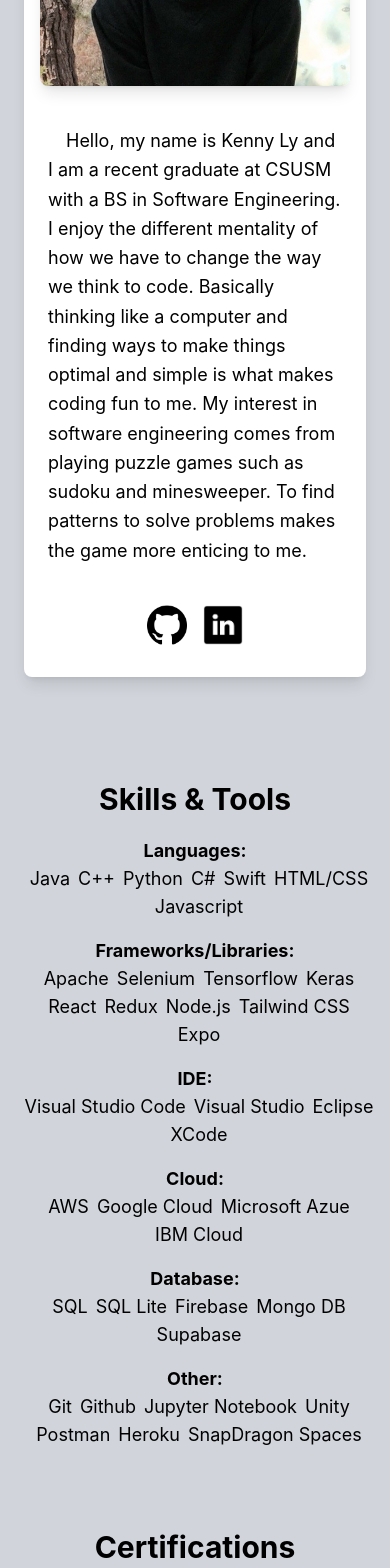
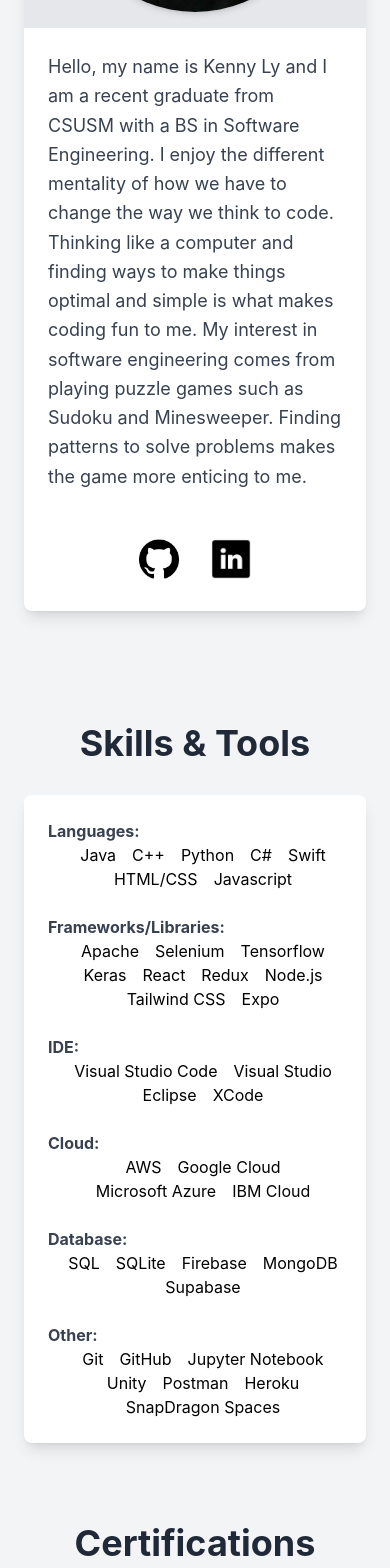
Before and after one commit to Kool-aid1/Portfolio, a React (Create React App) app: page / in a window 390 px wide. Shown: the part 420-1988 px from the top of the page. Built offline with nearby package versions, Linux system fonts and the light colour scheme.

Commit message:
cleaner look

```diff
--- a/src/AboutMe.js
+++ b/src/AboutMe.js
@@ -6,49 +6,47 @@ import linkedin from "./images/linkedin-logo.png";
 
 function AboutMe() {
   return (
-    <section id="aboutMe" className="pt-16">
-      <div className="flex flex-col justify-center items-center bg-gray-300 p-6 min-h-screen">
-        <header className="text-6xl font-bold mb-4 text-center">
+    <section id="aboutMe" className="pt-16 bg-gray-100">
+      <div className="flex flex-col justify-center items-center p-6 min-h-screen">
+        <header className="text-4xl font-bold mb-8 text-center text-gray-800">
           About Me
         </header>
-        <div className="bg-white rounded-lg shadow-lg overflow-hidden max-w-4xl w-full mt-4">
+        <div className="bg-white rounded-lg shadow-lg overflow-hidden max-w-4xl w-full">
           <div className="md:flex">
-            <div className="md:w-1/2 flex justify-center items-center p-4 bg-white">
+            <div className="md:w-1/2 flex justify-center items-center p-4 bg-gray-200">
               <img
                 src={myPhoto}
                 alt="Kenny Ly"
-                className="rounded-lg shadow-lg object-cover h-full w-full md:w-auto md:h-auto"
+                className="rounded-full shadow-md object-cover h-64 w-64 md:h-auto md:w-auto"
               />
             </div>
-            <div className="p-6 md:w-1/2 flex flex-col justify-center items-center">
-              <p className="text-lg leading-relaxed">
-                &emsp;Hello, my name is Kenny Ly and I am a recent graduate at
-                CSUSM with a BS in Software Engineering. I enjoy the different
+            <div className="p-6 md:w-1/2 flex flex-col justify-center">
+              <p className="text-lg leading-relaxed text-gray-700 mb-4">
+                Hello, my name is Kenny Ly and I am a recent graduate from CSUSM
+                with a BS in Software Engineering. I enjoy the different
                 mentality of how we have to change the way we think to code.
-                Basically thinking like a computer and finding ways to make
-                things optimal and simple is what makes coding fun to me. My
-                interest in software engineering comes from playing puzzle games
-                such as sudoku and minesweeper. To find patterns to solve
-                problems makes the game more enticing to me.
+                Thinking like a computer and finding ways to make things optimal
+                and simple is what makes coding fun to me. My interest in
+                software engineering comes from playing puzzle games such as
+                Sudoku and Minesweeper. Finding patterns to solve problems makes
+                the game more enticing to me.
               </p>
-              <div className="mt-4 flex flex-row">
-                <a href="https://github.com/Kool-aid1" className="mt-4 p-2">
+              <div className="mt-6 flex space-x-4 justify-center">
+                <a href="https://github.com/Kool-aid1" className="p-2">
                   <img
                     src={github}
-                    alt="githublogo"
-                    href="https://github.com/Kool-aid1"
-                    className="rounded-sm w-10 h-10 hover:scale-110"
+                    alt="GitHub"
+                    className="w-10 h-10 hover:scale-110 transition-transform duration-300"
                   />
                 </a>
                 <a
                   href="https://www.linkedin.com/in/kennytly23/"
-                  className="mt-4 p-2"
+                  className="p-2"
                 >
                   <img
                     src={linkedin}
-                    alt="linkedinlogo"
-                    href="https://www.linkedin.com/in/kennytly23/"
-                    className="rounded-sm w-10 h-10 hover:scale-110"
+                    alt="LinkedIn"
+                    className="w-10 h-10 hover:scale-110 transition-transform duration-300"
                   />
                 </a>
               </div>
--- a/src/Navbar.js
+++ b/src/Navbar.js
@@ -4,33 +4,47 @@ function Navbar() {
   const [menuOpen, setMenuOpen] = useState(false);
 
   return (
-    <div>
-      <header className="bg-zinc-400 h-16 fixed top-0 w-full z-10">
-        <nav className="h-full flex items-center justify-between px-6 border-b border-gray-500">
-          <div className="flex items-center flex-shrink-0">
-            <p className="font-bold text-lg p-4"> Kenny Ly </p>
+    <header className="bg-zinc-800 text-white fixed top-0 w-full z-10 shadow-md">
+      <nav className="h-16 flex items-center justify-between px-6">
+        <div className="flex items-center">
+          <p className="font-bold text-xl">Kenny Ly</p>
         </div>
-          <div className="hidden md:flex space-x-6 text-sm font-bold">
-            <a href="#aboutMe" className="hover:scale-110">
+        <div className="hidden md:flex space-x-8 text-sm font-semibold">
+          <a
+            href="#aboutMe"
+            className="hover:text-gray-300 transition duration-300"
+          >
             About Me
           </a>
-            <a href="#skills" className="hover:scale-110">
+          <a
+            href="#skills"
+            className="hover:text-gray-300 transition duration-300"
+          >
             Skills
           </a>
-            <a href="#experience" className="hover:scale-110">
+          <a
+            href="#experience"
+            className="hover:text-gray-300 transition duration-300"
+          >
             Experience
           </a>
-            <a href="#projects" className="hover:scale-110">
+          <a
+            href="#projects"
+            className="hover:text-gray-300 transition duration-300"
+          >
             Projects
           </a>
-            <a href="#contact" className="hover:scale-110">
+          <a
+            href="#contact"
+            className="hover:text-gray-300 transition duration-300"
+          >
             Contact
           </a>
         </div>
         <div className="md:hidden flex items-center">
           <button
             onClick={() => setMenuOpen(!menuOpen)}
-              className="text-gray-800 focus:outline-none"
+            className="text-white focus:outline-none"
           >
             <svg
               className="w-6 h-6"
@@ -50,26 +64,40 @@ function Navbar() {
         </div>
       </nav>
       {menuOpen && (
-          <div className="md:hidden flex flex-col items-center space-y-2 px-6 pt-2 text-md font-bold bg-zinc-400 border-b border-gray-500">
-            <a href="#aboutMe" className="py-2 hover:scale-110">
+        <div className="md:hidden flex flex-col items-center space-y-2 px-6 pt-2 pb-4 bg-zinc-800 text-white">
+          <a
+            href="#aboutMe"
+            className="py-2 hover:text-gray-300 transition duration-300"
+          >
             About Me
           </a>
-            <a href="#skills" className="py-2 hover:scale-110">
+          <a
+            href="#skills"
+            className="py-2 hover:text-gray-300 transition duration-300"
+          >
             Skills
           </a>
-            <a href="#experience" className="py-2 hover:scale-110">
+          <a
+            href="#experience"
+            className="py-2 hover:text-gray-300 transition duration-300"
+          >
             Experience
           </a>
-            <a href="#projects" className="py-2 hover:scale-110">
+          <a
+            href="#projects"
+            className="py-2 hover:text-gray-300 transition duration-300"
+          >
             Projects
           </a>
-            <a href="#Contact" className="py-2 hover:scale-110">
+          <a
+            href="#contact"
+            className="py-2 hover:text-gray-300 transition duration-300"
+          >
             Contact
           </a>
         </div>
       )}
     </header>
-    </div>
   );
 }
 
--- a/src/Projects.js
+++ b/src/Projects.js
@@ -1,83 +1,81 @@
 import React from "react";
-import "./App.css";
 
-function App() {
+function Projects() {
   return (
-    <div className="p-6 bg-gray-300 min-h-screen">
-      <div id="projects" className="pt-20">
-        <header className="text-center text-3xl font-bold mb-8">
+    <section id="projects" className="pt-16 bg-gray-100">
+      <div className="flex flex-col justify-center items-center p-6 min-h-screen">
+        <header className="text-4xl font-bold mb-8 text-center text-gray-800">
           Projects
         </header>
-        <div className="max-w-4xl mx-auto p-4">
-          <header className="text-center text-xl font-semibold mb-4">
+        <div className="bg-white rounded-lg shadow-lg overflow-hidden max-w-4xl w-full p-6 space-y-8">
+          <div>
+            <h2 className="text-2xl font-semibold text-gray-800 mb-4">
               HausOps (Mobile Application)
-          </header>
-          <ul className="unordered-list">
-            <li className="list-item">
-              Developing a cross-platform solution in React, Python, and Expo on
-              a secure server, streamlining data flow and user experience
+            </h2>
+            <ul className="list-disc list-inside text-gray-700">
+              <li>
+                Developing a cross-platform solution in React, Python, and Expo
+                on a secure server, streamlining data flow and user experience.
               </li>
             </ul>
           </div>
-        <div className="max-w-4xl mx-auto p-4">
-          <header className="text-center text-xl font-semibold mb-4">
+          <div>
+            <h2 className="text-2xl font-semibold text-gray-800 mb-4">
               VizTrace (Networking Project)
-          </header>
-          <ul className="unordered-list">
-            <li className="list-item">
+            </h2>
+            <ul className="list-disc list-inside text-gray-700">
+              <li>
                 Developed a GUI-based trace route program to visualize packet
-              paths and geolocate IP addresses using Python, Scapy, GeoIP2, and
-              MaxMind DB Reader.
+                paths and geolocate IP addresses using Python, Scapy, GeoIP2,
+                and MaxMind DB Reader.
               </li>
-            <li className="list-item">
-              Designed a web-based frontend with HTML, Flask, and Flask-CORS to
-              display results on an interactive map, utilizing Npcap/libpcap for
-              packet capture.
+              <li>
+                Designed a web-based frontend with HTML, Flask, and Flask-CORS
+                to display results on an interactive map, utilizing
+                Npcap/libpcap for packet capture.
               </li>
             </ul>
           </div>
-        <div className="max-w-4xl mx-auto p-4">
-          <header
-            className="text-center text-xl font-semibold mb-4"
-            hover="text-xxl"
-          >
+          <div>
+            <h2 className="text-2xl font-semibold text-gray-800 mb-4">
               Emotional Support Animals
-          </header>
-          <ul className="unordered-list">
-            <li className="list-item">
-              Created a webpage educating users about emotional support animals,
-              featuring a quiz to recommend the best animal choice based on user
-              responses using HTML, CSS, JavaScript, and PHP.
+            </h2>
+            <ul className="list-disc list-inside text-gray-700">
+              <li>
+                Created a webpage educating users about emotional support
+                animals, featuring a quiz to recommend the best animal choice
+                based on user responses using HTML, CSS, JavaScript, and PHP.
               </li>
-            <li className="list-item">
+              <li>
                 Integrated Google Maps API to help users find nearby animal
                 adoption services.
               </li>
-            <li className="list-item">
-              Used PHP to store quiz questions and implement a point system for
-              determining optimal animal matches.
+              <li>
+                Used PHP to store quiz questions and implement a point system
+                for determining optimal animal matches.
               </li>
             </ul>
           </div>
-        <div className="max-w-4xl mx-auto p-4">
-          <header className="text-center text-xl font-semibold mb-4">
+          <div>
+            <h2 className="text-2xl font-semibold text-gray-800 mb-4">
               Milo - Nutrition Tracker and Fitness Application
-          </header>
-          <ul className="unordered-list">
-            <li className="list-item">
-              A java application that uses JavaFx and calls a Food Database API
-              to grab data to calculate calories
+            </h2>
+            <ul className="list-disc list-inside text-gray-700">
+              <li>
+                A Java application that uses JavaFX and calls a Food Database
+                API to grab data to calculate calories.
               </li>
-            <li className="list-item">
-              The program is designed build a workout regime based on user’s
-              preference as well as calculating BMI, body fat, and
-              Calorie/Protein tracking
+              <li>
+                The program is designed to build a workout regime based on user
+                preferences as well as calculating BMI, body fat, and
+                Calorie/Protein tracking.
               </li>
             </ul>
           </div>
         </div>
       </div>
+    </section>
   );
 }
 
-export default App;
+export default Projects;
--- a/src/skills.js
+++ b/src/skills.js
@@ -2,83 +2,101 @@ import React from "react";
 
 function Skills() {
   return (
-    <section
-      id="skills"
-      className="flex bg-gray-300 justify-center items-center min-h-screen px-4 pt-20"
-    >
-      <div>
-        <div>
-          <header className="text-center text-3xl font-bold">
+    <section id="skills" className="pt-16 bg-gray-100">
+      <div className="flex flex-col justify-center items-center p-6 min-h-screen">
+        <header className="text-4xl font-bold mb-8 text-center text-gray-800">
           Skills & Tools
         </header>
+        <div className="bg-white rounded-lg shadow-lg overflow-hidden max-w-4xl w-full p-6">
+          <ul className="space-y-6">
+            <li>
+              <div className="flex flex-wrap justify-center sm:justify-start space-x-4">
+                <span className="font-bold w-full sm:w-auto text-gray-700">
+                  Languages:
+                </span>
+                <span>Java</span>
+                <span>C++</span>
+                <span>Python</span>
+                <span>C#</span>
+                <span>Swift</span>
+                <span>HTML/CSS</span>
+                <span>Javascript</span>
               </div>
-        <div className="text-center mt-5 text-lg">
-          <ul className="space-y-4">
-            <ul className="flex flex-wrap justify-center sm:justify-start space-x-2 sm:space-x-4 mt-2">
-              <li className="font-bold w-full sm:w-auto">Languages:</li>
-              <li>Java</li>
-              <li>C++</li>
-              <li>Python</li>
-              <li>C#</li>
-              <li>Swift</li>
-              <li>HTML/CSS</li>
-              <li>Javascript</li>
-            </ul>
-            <ul className="flex flex-wrap justify-center sm:justify-start space-x-2 sm:space-x-4 mt-2">
-              <li className="font-bold w-full sm:w-auto">
+            </li>
+            <li>
+              <div className="flex flex-wrap justify-center sm:justify-start space-x-4">
+                <span className="font-bold w-full sm:w-auto text-gray-700">
                   Frameworks/Libraries:
+                </span>
+                <span>Apache</span>
+                <span>Selenium</span>
+                <span>Tensorflow</span>
+                <span>Keras</span>
+                <span>React</span>
+                <span>Redux</span>
+                <span>Node.js</span>
+                <span>Tailwind CSS</span>
+                <span>Expo</span>
+              </div>
             </li>
-              <li>Apache</li>
-              <li>Selenium</li>
-              <li>Tensorflow</li>
-              <li>Keras</li>
-              <li>React</li>
-              <li>Redux</li>
-              <li>Node.js</li>
-              <li>Tailwind CSS</li>
-              <li>Expo</li>
-            </ul>
-            <ul className="flex flex-wrap justify-center sm:justify-start space-x-2 sm:space-x-4 mt-2">
-              <li className="font-bold w-full sm:w-auto">IDE:</li>
-              <li>Visual Studio Code</li>
-              <li>Visual Studio</li>
-              <li>Eclipse</li>
-              <li>XCode</li>
-            </ul>
-            <ul className="flex flex-wrap justify-center sm:justify-start space-x-2 sm:space-x-4 mt-2">
-              <li className="font-bold w-full sm:w-auto">Cloud:</li>
-              <li>AWS</li>
-              <li>Google Cloud</li>
-              <li>Microsoft Azue</li>
-              <li>IBM Cloud</li>
-            </ul>
-            <ul className="flex flex-wrap justify-center sm:justify-start space-x-2 sm:space-x-4 mt-2">
-              <li className="font-bold w-full sm:w-auto">Database:</li>
-              <li>SQL</li>
-              <li>SQL Lite</li>
-              <li>Firebase</li>
-              <li>Mongo DB</li>
-              <li>Supabase</li>
-            </ul>
-            <ul className="flex flex-wrap justify-center sm:justify-start space-x-2 sm:space-x-4 mt-2">
-              <li className="font-bold w-full sm:w-auto">Other:</li>
-              <li>Git</li>
-              <li>Github</li>
-              <li>Jupyter Notebook</li>
-              <li>Unity</li>
-              <li>Postman</li>
-              <li>Heroku</li>
-              <li>SnapDragon Spaces</li>
-            </ul>
+            <li>
+              <div className="flex flex-wrap justify-center sm:justify-start space-x-4">
+                <span className="font-bold w-full sm:w-auto text-gray-700">
+                  IDE:
+                </span>
+                <span>Visual Studio Code</span>
+                <span>Visual Studio</span>
+                <span>Eclipse</span>
+                <span>XCode</span>
+              </div>
+            </li>
+            <li>
+              <div className="flex flex-wrap justify-center sm:justify-start space-x-4">
+                <span className="font-bold w-full sm:w-auto text-gray-700">
+                  Cloud:
+                </span>
+                <span>AWS</span>
+                <span>Google Cloud</span>
+                <span>Microsoft Azure</span>
+                <span>IBM Cloud</span>
+              </div>
+            </li>
+            <li>
+              <div className="flex flex-wrap justify-center sm:justify-start space-x-4">
+                <span className="font-bold w-full sm:w-auto text-gray-700">
+                  Database:
+                </span>
+                <span>SQL</span>
+                <span>SQLite</span>
+                <span>Firebase</span>
+                <span>MongoDB</span>
+                <span>Supabase</span>
+              </div>
+            </li>
+            <li>
+              <div className="flex flex-wrap justify-center sm:justify-start space-x-4">
+                <span className="font-bold w-full sm:w-auto text-gray-700">
+                  Other:
+                </span>
+                <span>Git</span>
+                <span>GitHub</span>
+                <span>Jupyter Notebook</span>
+                <span>Unity</span>
+                <span>Postman</span>
+                <span>Heroku</span>
+                <span>SnapDragon Spaces</span>
+              </div>
+            </li>
           </ul>
         </div>
         <div className="pt-20">
-          <header className="text-center text-3xl font-bold">
+          <header className="text-4xl font-bold mb-8 text-center text-gray-800">
             Certifications
           </header>
         </div>
-        <div className="text-center mt-5 mb-8 text-lg">
-          <a className="font-bold w-full sm:w-auto">Coursera:</a>
+        <div className="bg-white rounded-lg shadow-lg overflow-hidden max-w-4xl w-full p-6">
+          <div className="text-center text-lg">
+            <span className="font-bold text-gray-700">Coursera:</span>
             <p className="mb-2 text-blue-500 underline hover:text-blue-700">
               <a href="https://www.credly.com/badges/4b27cd17-8caf-4167-9060-7da608b01fe1/linked_in_profile">
                 Web Development with HTML, CSS, Javascript
@@ -100,15 +118,15 @@ function Skills() {
               </a>
             </p>
           </div>
-        <div className="text-center mt-5 mb-8 text-lg">
-          <ul className="flex flex-wrap justify-center space-x-2 sm:space-x-4 mt-2">
-            <li className="font-bold w-full sm:w-auto">CompTIA:</li>
-            <li>Security+ (currently working on)</li>
-          </ul>
+          <div className="text-center mt-5 text-lg">
+            <div className="flex flex-wrap justify-center space-x-4">
+              <span className="font-bold text-gray-700">CompTIA:</span>
+              <span>Security+ (currently working on)</span>
+            </div>
+          </div>
         </div>
       </div>
     </section>
   );
 }
-
 export default Skills;
```
Also changed, not shown: src/Experience.js (+73 -80 lines). Lines whose indentation alone changed are shown as unchanged.
